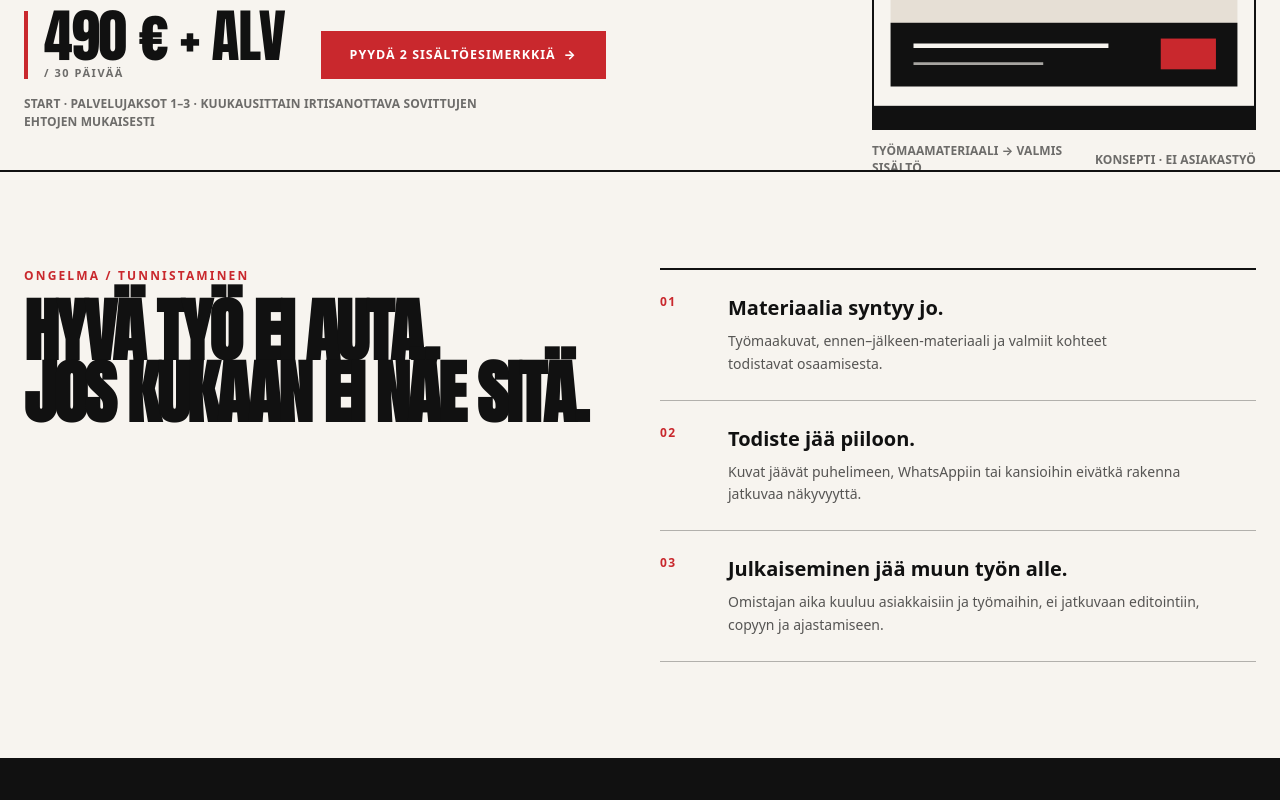
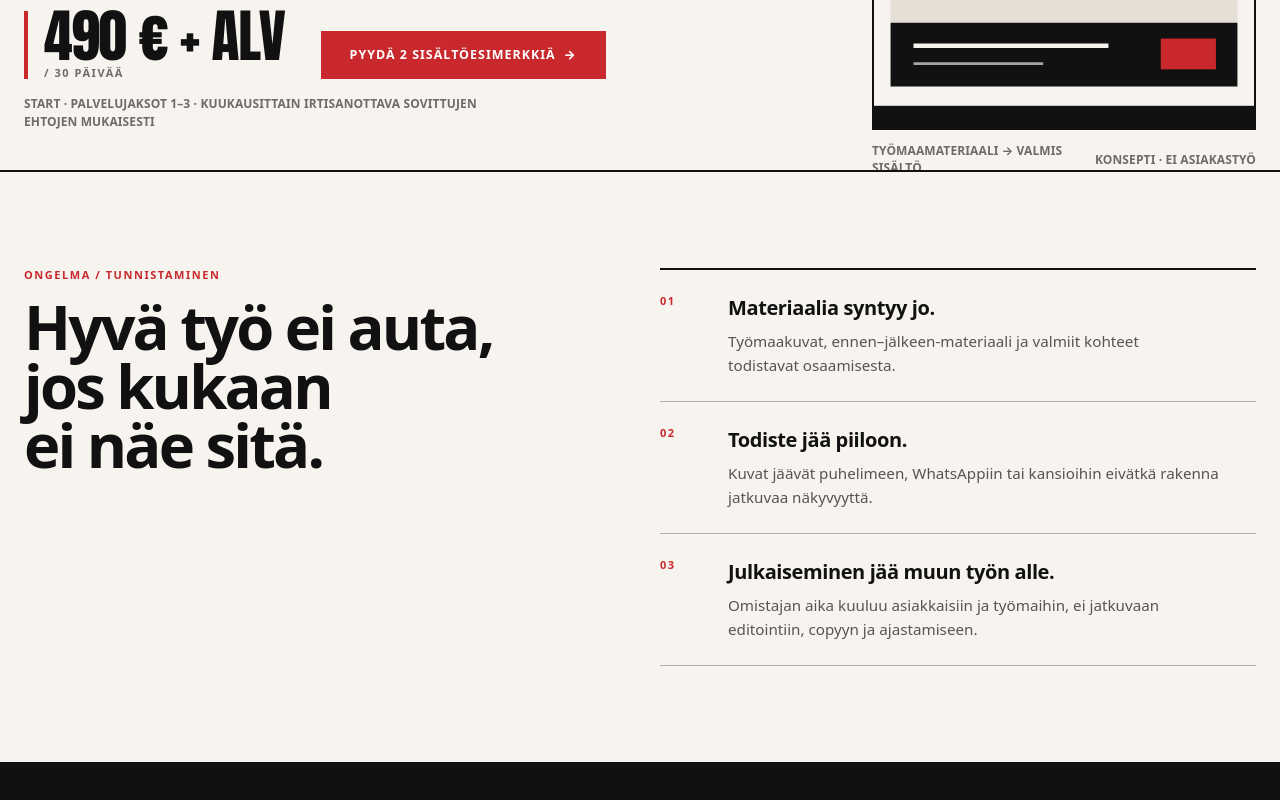
Before and after one commit to Jambovisuaalit/ghoulhouse-landing, a Next.js app: page / in a window 1280 px wide. Shown: the part 630-1430 px from the top of the page. Built offline with nearby package versions, Linux system fonts and the light colour scheme.

Commit message:
design: apply typography hierarchy to problem

```diff
--- a/src/components/sections/Problem.tsx
+++ b/src/components/sections/Problem.tsx
@@ -24,10 +24,10 @@ export default function Problem() {
       <Container>
         <div className="grid grid-cols-1 gap-10 lg:grid-cols-12">
           <div className="lg:col-span-6">
-            <p className="mb-4 text-xs font-bold uppercase tracking-[0.18em] text-signal">
+            <p className="type-label mb-4 text-signal">
               Ongelma / tunnistaminen
             </p>
-            <h2 className="font-display text-[clamp(2.8rem,5.4vw,6rem)] font-black uppercase leading-[0.9] tracking-[-0.04em] text-ink">
+            <h2 className="type-section-title max-w-[14ch] text-ink">
               Hyvä työ ei auta,
               <span className="block">jos kukaan ei näe sitä.</span>
             </h2>
@@ -39,12 +39,12 @@ export default function Problem() {
                 key={item.number}
                 className="grid grid-cols-[52px_1fr] gap-4 border-b border-ink/30 py-6"
               >
-                <span className="text-xs font-black tracking-[0.12em] text-signal">
+                <span className="type-label text-signal">
                   {item.number}
                 </span>
                 <div>
-                  <h3 className="text-xl font-black text-ink">{item.title}</h3>
-                  <p className="mt-2 max-w-lg text-sm leading-relaxed text-ink/70">
+                  <h3 className="text-lg font-extrabold leading-tight tracking-[-0.02em] text-ink sm:text-xl">{item.title}</h3>
+                  <p className="mt-2 max-w-[58ch] text-[0.95rem] leading-[1.55] text-ink/70">
                     {item.body}
                   </p>
                 </div>
```
